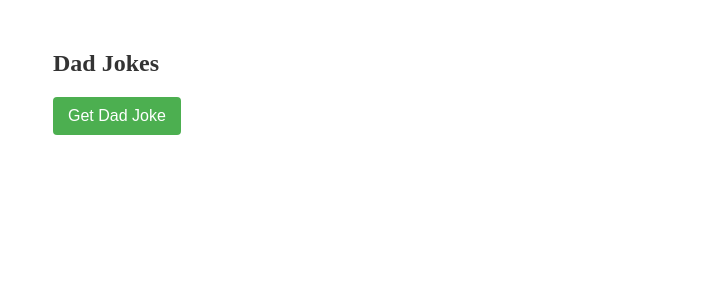
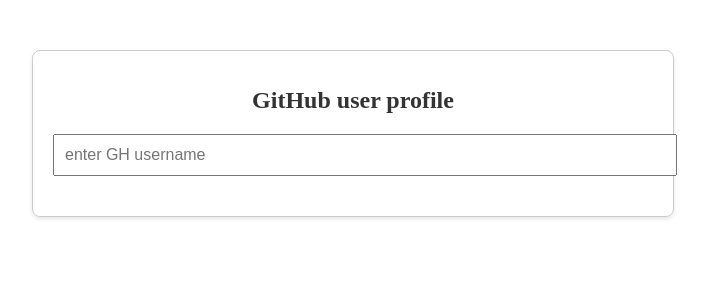
Before and after one commit to lum-jashari/10-vue-projects, a Vue app: page / in a window 1280 px wide. Shown: the top 300 px of the page, without its empty margins (287-995 px from the left). Built offline with nearby package versions, Linux system fonts and the light colour scheme.

Commit message:
project 9 completed

```diff
--- a/src/App.vue
+++ b/src/App.vue
@@ -6,11 +6,13 @@
 // import FormValidation from "./Components/FormValidation.vue";
 // import PasswordGenerator from "./Components/PasswordGenerator.vue";
 // import ProgressSteps from "./Components/ProgressSteps.vue";
-import DadJokes from "./Components/DadJokes.vue";
+// import DadJokes from "./Components/DadJokes.vue";
+import GithubUsersSearch from "./Components/GithubUsersSearch.vue";
 </script>
 
 <template>
-  <DadJokes />
+  <GithubUsersSearch />
+  <!-- <DadJokes /> -->
   <!-- <ProgressSteps /> -->
   <!-- <PasswordGenerator /> -->
   <!-- <FormValidation /> -->
--- /dev/null
+++ b/src/Components/GithubUsersSearch.vue
@@ -0,0 +1,108 @@
+<script setup>
+import { ref } from "vue";
+
+const username = ref("");
+const userProfile = ref(null);
+const error = ref(null);
+
+const getUserProfile = async () => {
+  try {
+    const res = await fetch(`https://api.github.com/users/${username.value}`);
+    const data = await res.json();
+    if (res.ok) {
+      userProfile.value = data;
+      error.value = null;
+    } else {
+      userProfile.value = null;
+      error.value = `error ${data.message}`;
+    }
+  } catch (err) {
+    console.log(err);
+    error.value = "error while fetching";
+  }
+};
+</script>
+
+<template>
+  <div class="github-profile-viewer">
+    <h1 class="app-title">GitHub user profile</h1>
+    <div class="input-container">
+      <input
+        v-model="username"
+        placeholder="enter GH username"
+        @input="getUserProfile"
+      />
+    </div>
+    <div v-if="userProfile" class="user-profile">
+      <img :src="userProfile.avatar_url" :alt="userProfile.login" />
+      <div class="user-details">
+        <p><strong>Name: </strong>{{ userProfile.login }}</p>
+        <p><strong>Location: </strong>{{ userProfile.location }}</p>
+        <p><strong>Followers: </strong>{{ userProfile.followers }}</p>
+        <p><strong>Following: </strong>{{ userProfile.following }}</p>
+        <p><strong>Public Repos: </strong>{{ userProfile.public_repos }}</p>
+      </div>
+    </div>
+    <div v-if="error" class="error-message">
+      <p>{{ error }}</p>
+    </div>
+  </div>
+</template>
+
+<style scoped>
+.github-profile-viewer {
+  max-width: 600px;
+  margin: 50px auto;
+  padding: 20px;
+  text-align: center;
+  border: 1px solid #ccc;
+  border-radius: 8px;
+  box-shadow: 0 2px 4px rgba(0, 0, 0, 0.1);
+}
+
+.app-title {
+  font-size: 24px;
+  margin-bottom: 20px;
+  color: #333;
+}
+
+.input-container {
+  margin-bottom: 20px;
+}
+
+input {
+  width: 100%;
+  padding: 10px;
+  font-size: 16px;
+}
+
+.user-profile {
+  margin-top: 20px;
+}
+
+h2 {
+  font-size: 20px;
+  margin-bottom: 10px;
+  color: #333;
+}
+
+img {
+  width: 150px;
+  border-radius: 50%;
+  margin-bottom: 20px;
+}
+
+.user-details {
+  text-align: left;
+}
+
+p {
+  font-size: 16px;
+  margin-bottom: 10px;
+}
+
+.error-message {
+  color: #e74c3c;
+  margin-top: 20px;
+}
+</style>
```
